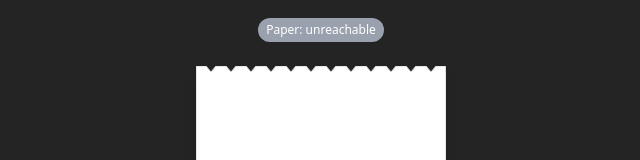
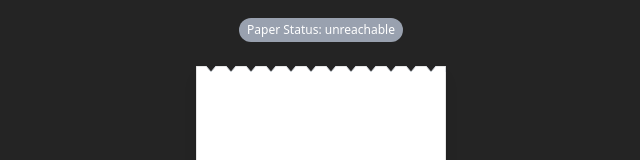
Before and after one commit to arcabaa/receipt-project, a React (Vite) app: page / in a window 1280 px wide. Shown: the top 160 px of the page, without its empty margins (319-959 px from the left). Built offline with nearby package versions, Linux system fonts and the light colour scheme; no server answers.

Commit message:
Updated Paper Status status badge

```diff
--- a/src/components/StatusBadge.jsx
+++ b/src/components/StatusBadge.jsx
@@ -7,7 +7,7 @@ export default function StatusBadge({ status }) {
   const label = status || "unknown"
   return (
     <span className={`inline-flex items-center px-2 py-1 text-xs rounded-full text-white ${color}`}>
-      Paper: {label}
+      Paper Status: {label}
     </span>
   )
 }
```
